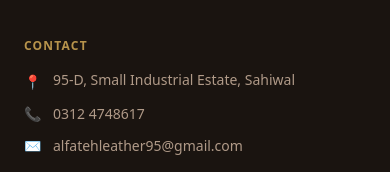
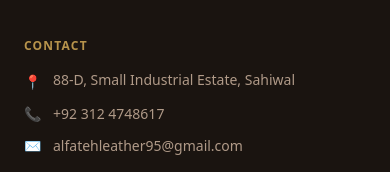
Before and after one commit to bismafajar816/Al-Fateh-Leathers, a Next.js app: page /cart in a window 390 px wide. Shown: the part 1164-1336 px from the top of the page. Built offline with nearby package versions, Linux system fonts and the light colour scheme.

Commit message:
fix: update company name in title and footer address, and format phone number

```diff
--- a/src/app/(shop)/page.tsx
+++ b/src/app/(shop)/page.tsx
@@ -48,7 +48,7 @@ export default async function HomePage() {
           <div className="flex flex-col justify-center">
             <p className="text-sm uppercase tracking-[0.2em] text-brass">Genuine Leather, Since Generations</p>
             <h1 className="mt-3 font-serif text-4xl leading-tight md:text-5xl">
-              Al Fateh <span className="text-brass">Leathers</span>
+              Al Fateh <span className="text-brass">Leather</span> Garments
             </h1>
             <p className="mt-4 max-w-md text-leather-200">
               Handcrafted leather jackets, wallets, belts and gloves for men, women and kids. Timeless quality, made
--- a/src/app/layout.tsx
+++ b/src/app/layout.tsx
@@ -3,7 +3,7 @@ import { CurrencyProvider } from "@/components/CurrencyProvider";
 import "./globals.css";
 
 export const metadata: Metadata = {
-  title: "Al Fateh Leathers — Genuine Leather Jackets, Wallets, Belts & Gloves",
+  title: "Al Fateh Leather Garments — Genuine Leather Jackets, Wallets, Belts & Gloves",
   description:
     "Al Fateh Leathers offers genuine leather jackets, wallets, belts and gloves for men, women and kids. Prices in EUR."
 };
--- a/src/components/SiteFooter.tsx
+++ b/src/components/SiteFooter.tsx
@@ -70,15 +70,15 @@ export default function SiteFooter() {
             <address className="mt-4 space-y-3 not-italic text-sm text-[#b09a88]">
               <p className="flex items-start gap-3">
                 <span className="mt-0.5 text-[#b8944c]">📍</span>
-                <span>95-D, Small Industrial Estate, Sahiwal</span>
+                <span>88-D, Small Industrial Estate, Sahiwal</span>
               </p>
               <p className="flex items-center gap-3">
                 <span className="text-[#b8944c]">📞</span>
                 <a
-                  href="tel:03124748617"
+                  href="tel:+923124748617"
                   className="transition-colors duration-200 hover:text-[#e8d5b5]"
                 >
-                  0312 4748617
+                  +92 312 4748617
                 </a>
               </p>
               <p className="flex items-center gap-3">
```
